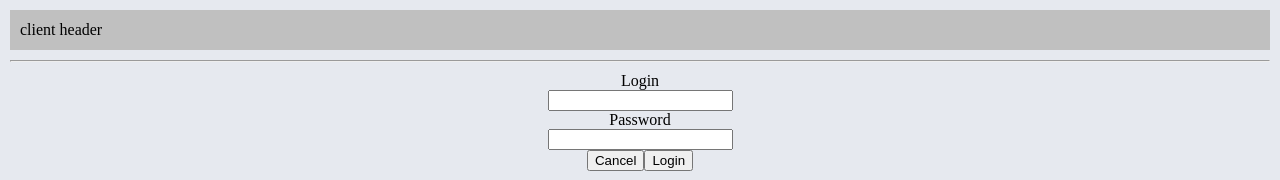
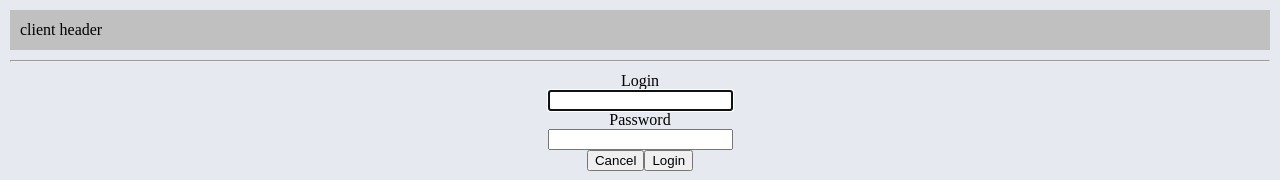
Before and after one commit to fenix811/react-front, a React (Create React App) app: page /login in a window 1280 px wide. Shown: the top 180 px of the page. Built offline with nearby package versions, Linux system fonts and the light colour scheme.

Commit message:
small ajastments

```diff
--- a/src/components/Login/Login.tsx
+++ b/src/components/Login/Login.tsx
@@ -1,11 +1,12 @@
 import { connect, useDispatch } from 'react-redux';
-import React from 'react';
+import React, { useEffect } from 'react';
 import "../../index.css";
 import selectors from './selectors';
 import { Header } from "../../layout/client/Header";
 import { login } from './actions';
 import { History, LocationState } from "history";
 import { useState } from 'react';
+import { useRef } from 'react';
 
 interface ILoginProps{
     dispatch: any;
@@ -15,6 +16,7 @@ interface ILoginProps{
 export const Login: React.FC<ILoginProps> = ({ history}) => {
     const [values, setValues] = useState({username: '', password: ''});
     const dispatch = useDispatch();
+    const usernameRef = useRef(null);
 
     const handleChange = (e:any) => {
         const { name, value } = e.target;
@@ -22,6 +24,11 @@ export const Login: React.FC<ILoginProps> = ({ history}) => {
     }
 
     const handleLogin = () => {
+        // if(!usernameRef?.current.value){ //just to use useRef
+        //     debugger;
+        //     return;
+        // }
+
         const newUser = {...values};
         dispatch(login(newUser));
     }
@@ -36,11 +43,11 @@ export const Login: React.FC<ILoginProps> = ({ history}) => {
         <hr  />
         <div className="login-container">
             <div >Login</div>
-            <div><input type="text" name="username" value={values.username} onChange={handleChange}/></div>
+            <div><input type="text" name="username" autoFocus  ref={usernameRef} value={values.username} onChange={handleChange}/></div>
             <div >Password</div>
             <div><input type="password" name="password" value={values.password} onChange={handleChange}/></div>
             <div>
-                <button onClick={handleCancel}>Cancel</button>
+                <button onClick={handleCancel} >Cancel</button>
                 <button onClick={handleLogin}>Login</button>
             </div>
         </div>
--- a/src/components/ShoppingCard/ShoppingCard.tsx
+++ b/src/components/ShoppingCard/ShoppingCard.tsx
@@ -1,6 +1,6 @@
 import * as React from 'react';
 import { IOrderItem } from '../../models/orderItem';
-import ShoppingCardItem from '../ShoppingCardItem/ShoppingCardItem';
+import ShoppingCardItem from './ShoppingCardItem';
 import { useCallback } from 'react';
 
 interface IShoppingCardProps {
--- a/src/components/ShoppingCardItem/ShoppingCardItem.tsx
+++ /dev/null
@@ -1,20 +0,0 @@
-import * as React from 'react';
-import { IOrderItem } from '../../models/orderItem';
-
-interface IShoppingCardItemProps {
-    orderItem: IOrderItem;
-}
-const styles= {
-    shoppingCardItem: {
-    }
-}
-
-const ShoppingCardItem = (props: IShoppingCardItemProps) => {
-        return (
-            <div style={styles.shoppingCardItem}>
-                    <div>{props.orderItem.name}</div>
-            </div >
-        );
-    }
-
-export default ShoppingCardItem;
```
